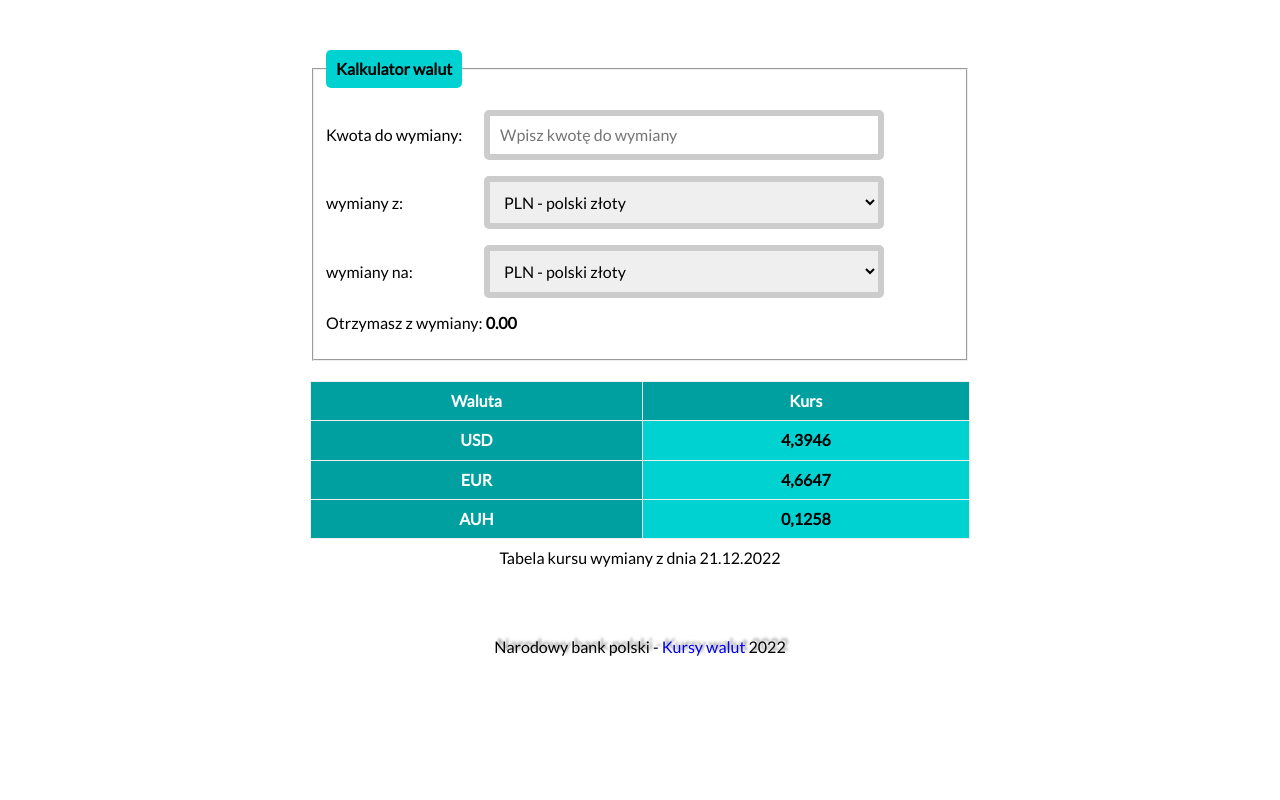
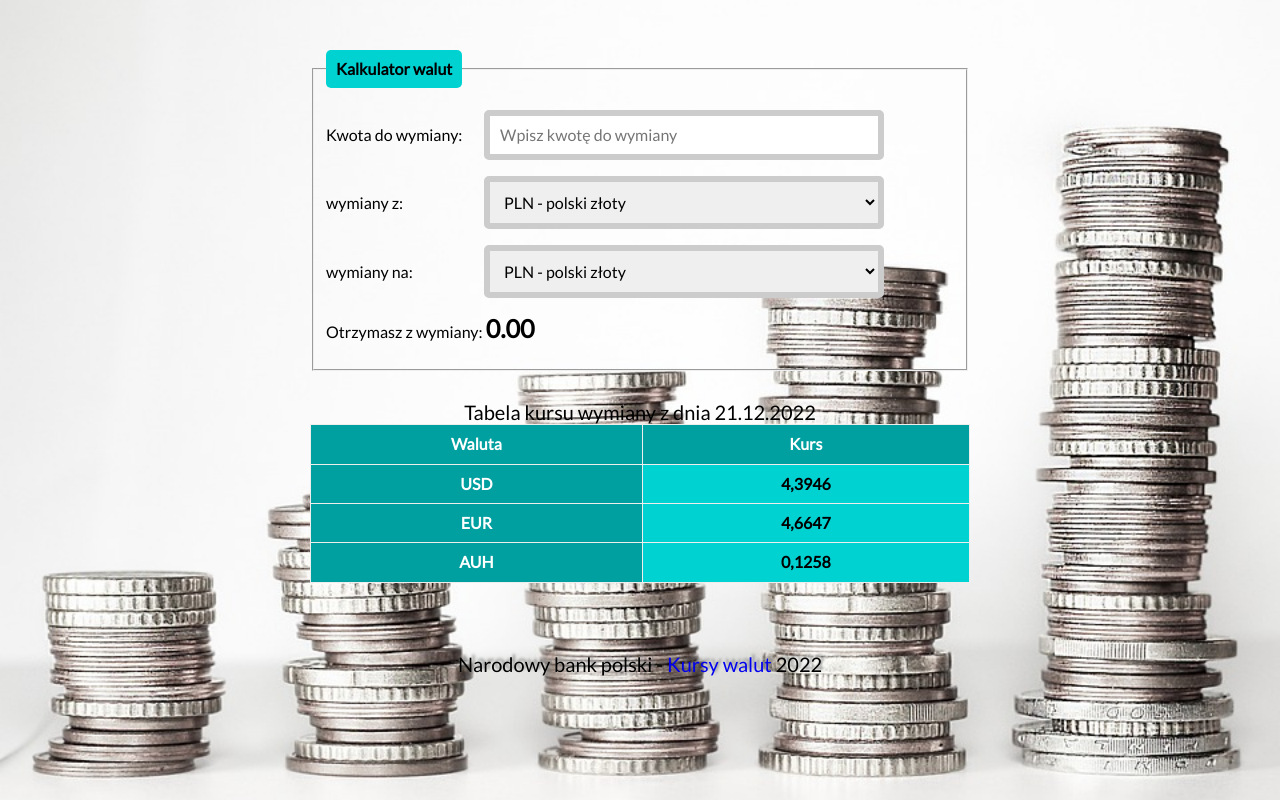
Before and after one commit to zibo27/currency_conventer, a plain HTML site: page index.html in a window 1280 px wide. Drawn offline with nearby package versions, Linux system fonts and the light colour scheme.

Commit message:
added background file

```diff
--- a/css/footer.css
+++ b/css/footer.css
@@ -1,4 +1,5 @@
 .footer {
+    font-size: 20px;
     text-align: center;
     text-shadow: 3px -3px 3px #888;
 }
--- a/css/style.css
+++ b/css/style.css
@@ -9,3 +9,15 @@ html {
 .body {
     font-family: "Lato", sans-serif;
 }
+
+.background {
+    background-image: url("../images/background.jpg");
+    background-position: center;
+    background-size: cover;
+    background-repeat: no-repeat;
+    background-attachment: fixed;
+}
+
+.amount {
+    font-size: 25px;
+}
--- a/css/table.css
+++ b/css/table.css
@@ -10,9 +10,10 @@
 }
 
 .table__caption {
-    caption-side: bottom;
+    caption-side: top;
     text-align: center;
     margin-top: 10px;
+    font-size: 20px;
 }
 
 .table__header {
--- a/index.html
+++ b/index.html
@@ -24,7 +24,7 @@
     <link href="https://fonts.googleapis.com/css2?family=Lato&display=swap" rel="stylesheet">
 </head>
 
-<body class="body">
+<body class="body background">
     <div class="container">
         <form class="form js-form">
             <fieldset class="form__fieldset">
@@ -66,7 +66,7 @@
                     </label>
                 </p>
                 <p>
-                    Otrzymasz z wymiany: <strong class="js-total">0.00</strong>
+                    Otrzymasz z wymiany: <strong class="amount js-total">0.00</strong>
                 </p>
             </fieldset>
         </form>
```
Also changed, not shown: images/background.jpg (added).
